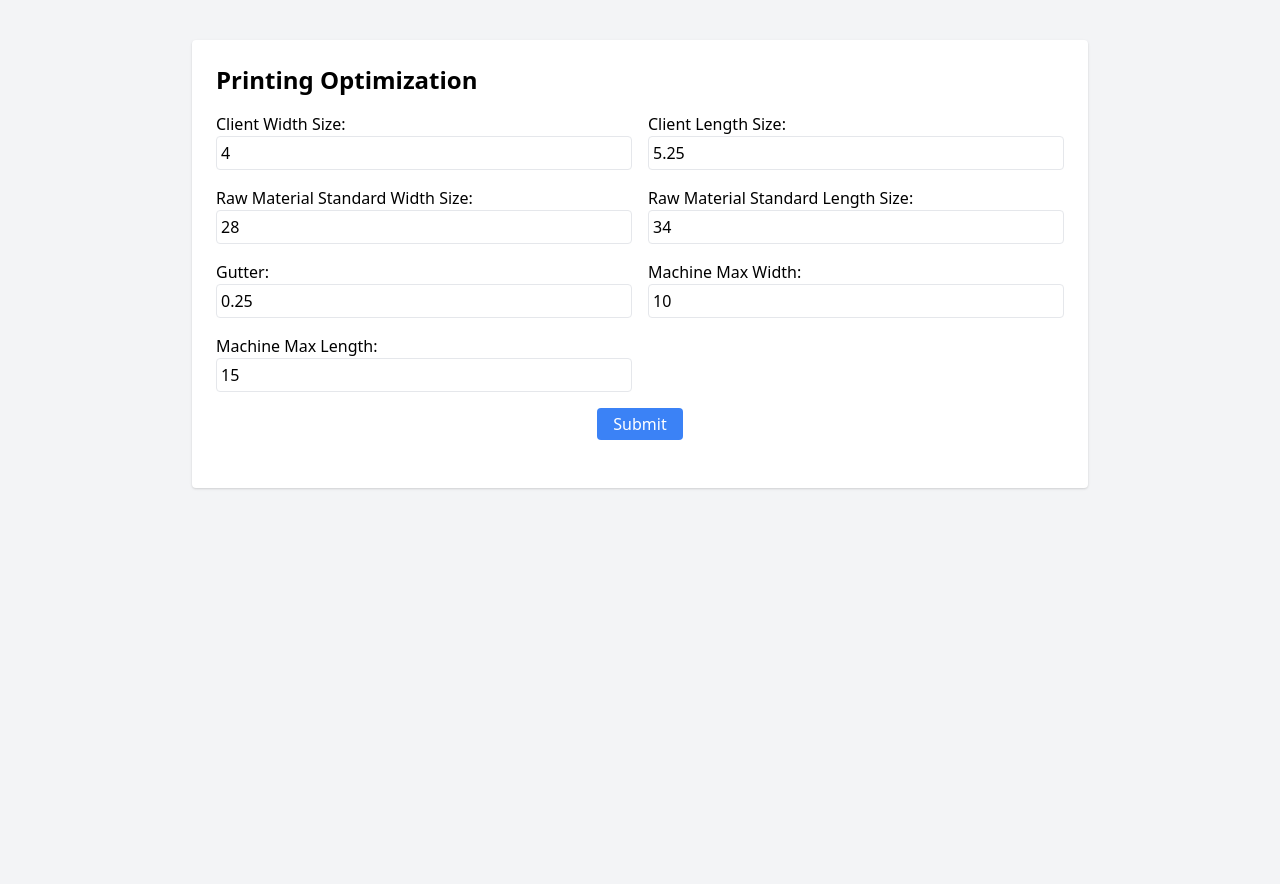
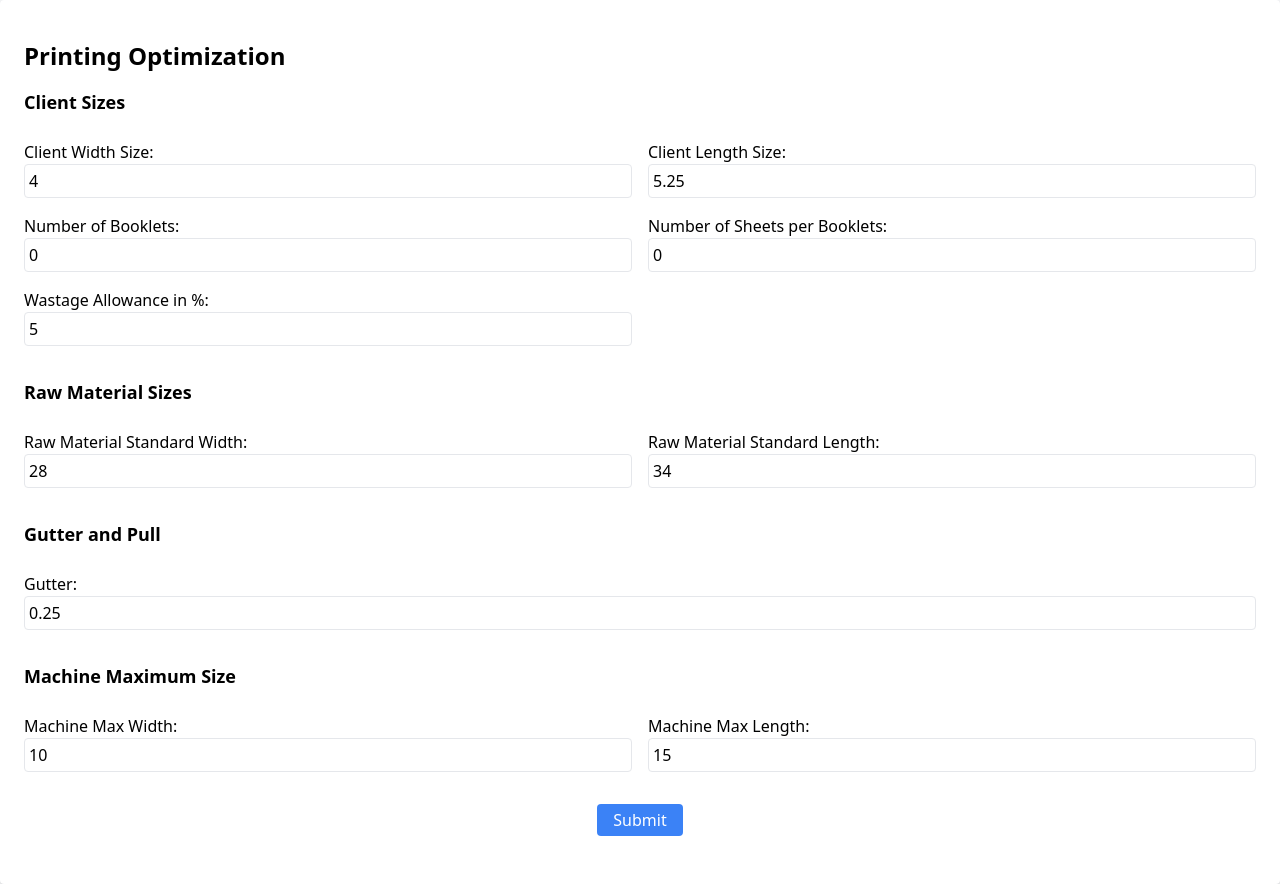
Before and after one commit to jackjk521/cut_bin_optimizer, a Flask app: page / in a window 1280 px wide. Before the commit the page ends 489 px from the top, so only its background shows below. Run offline with Flask 3, Linux system fonts and the light colour scheme.

Commit message:
added computation for number of raw mat used

```diff
--- a/printing_AI_agent/app.py
+++ b/printing_AI_agent/app.py
@@ -74,10 +74,10 @@ def find_optimal_printing_size(client_w, client_h, max_w, max_h, gutter, step=0.
     max_outs = 0
     effective_w = client_w + gutter
     effective_h = client_h + gutter
-    for w in range(int(max_w / step)):
-        for h in range(int(max_h / step)):
-            pw = (w + 1) * step
-            ph = (h + 1) * step
+    for w in range(int(max_w / gutter)):
+        for h in range(int(max_h / gutter)):
+            pw = (w + 1) * gutter
+            ph = (h + 1) * gutter
             if pw > max_w or ph > max_h:
                 continue
             outs = (pw // effective_w) * (ph // effective_h)
@@ -112,6 +112,9 @@ def optimize():
     try:
         client_w = float(request.form['client_width'])
         client_h = float(request.form['client_length'])
+        num_booklets = float(request.form['num_booklets'])
+        num_shts_per_booklet = float(request.form['num_shts_per_booklet'])
+        wastage_allowance = float(request.form['wastage_allowance'])
         raw_w = float(request.form['raw_width'])
         raw_h = float(request.form['raw_length'])
         gutter = float(request.form['gutter'])
@@ -134,6 +137,11 @@ def optimize():
         standard_size_outs = save_sheet_layout(client_w, client_h, raw_w, raw_h, best_size[0], best_size[1], gutter, sheet_file)
         # total_outs = num_sheets * outs_per_sheet
 
+        # Compute for number of sheets
+        total_sheets = num_booklets *  num_shts_per_booklet
+        total_w_wastage_amt = total_sheets * (1 + (wastage_allowance / 100))
+        total_raw_mat_used = round(total_w_wastage_amt/total_outs)
+
         return jsonify({
             "raw_layout": raw_file,
             "print_layout": print_file,
@@ -142,6 +150,10 @@ def optimize():
             "printing_size_outs": printing_size_outs,
             "total_outs": total_outs,
             "standard_size_outs": standard_size_outs,
+
+            "total_sheets": total_sheets,
+            "total_w_wastage_amt": total_w_wastage_amt,
+            "total_raw_mat_used": total_raw_mat_used
 
             # "outs_per_sheet": outs_per_sheet,
             # "total_outs": total_outs
--- a/printing_AI_agent/templates/index.html
+++ b/printing_AI_agent/templates/index.html
@@ -4,42 +4,120 @@
     <meta charset="UTF-8" />
     <meta name="viewport" content="width=device-width, initial-scale=1.0" />
     <title>Printing Optimization</title>
-  <link href="https://cdn.jsdelivr.net/npm/tailwindcss@2.2.19/dist/tailwind.min.css" rel="stylesheet" />
+    <link
+      href="https://cdn.jsdelivr.net/npm/tailwindcss@2.2.19/dist/tailwind.min.css"
+      rel="stylesheet" />
   </head>
   <body class="bg-gray-100">
-  <div class="max-w-4xl mx-auto mt-10 p-6 bg-white rounded shadow">
+    <div class="w-full mx-auto pt-10 p-6 bg-white rounded shadow">
       <h1 class="text-2xl font-bold mb-4">Printing Optimization</h1>
       <form method="POST" action="/optimize" class="grid grid-cols-2 gap-4">
+        <!-- Client Sizes -->
+        <div class="col-span-2">
+          <h2 class="text-lg font-semibold mb-2">Client Sizes</h2>
+        </div>
         <div>
           <label>Client Width Size:</label>
-        <input type="float" value="4" name="client_width" class="border rounded p-1 w-full" />
+          <input
+            type="float"
+            value="4"
+            name="client_width"
+            class="border rounded p-1 w-full" />
         </div>
         <div>
           <label>Client Length Size:</label>
-        <input type="float" value="5.25" name="client_length" class="border rounded p-1 w-full" />
+          <input
+            type="float"
+            value="5.25"
+            name="client_length"
+            class="border rounded p-1 w-full" />
+        </div>
+        <div class="col-span-1">
+          <label>Number of Booklets:</label>
+          <input
+            type="number"
+            value="0"
+            name="num_booklets"
+            class="border rounded p-1 w-full" />
+        </div>
+        <div class="col-span-1">
+          <label>Number of Sheets per Booklets:</label>
+          <input
+            type="number"
+            value="0"
+            name="num_shts_per_booklet"
+            class="border rounded p-1 w-full" />
+        </div>
+        <div class="col-span-1">
+          <label>Wastage Allowance in %: </label>
+          <input
+            type="number"
+            value="5"
+            name="wastage_allowance"
+            class="border rounded p-1 w-full" />
+        </div>
+
+        <!-- Raw Material Sizes -->
+        <div class="col-span-2 mt-4">
+          <h2 class="text-lg font-semibold mb-2">Raw Material Sizes</h2>
         </div>
         <div>
-        <label>Raw Material Standard Width Size:</label>
-        <input type="float" value="28" name="raw_width" class="border rounded p-1 w-full" />
+          <label>Raw Material Standard Width:</label>
+          <input
+            type="float"
+            value="28"
+            name="raw_width"
+            class="border rounded p-1 w-full" />
         </div>
         <div>
-        <label>Raw Material Standard Length Size:</label>
-        <input type="float" value="34" name="raw_length" class="border rounded p-1 w-full" />
+          <label>Raw Material Standard Length:</label>
+          <input
+            type="float"
+            value="34"
+            name="raw_length"
+            class="border rounded p-1 w-full" />
         </div>
-      <div>
+
+        <!-- Gutter and Pull -->
+        <div class="col-span-2 mt-4">
+          <h2 class="text-lg font-semibold mb-2">Gutter and Pull</h2>
+        </div>
+        <div class="col-span-2">
           <label>Gutter:</label>
-        <input type="float" value="0.25" name="gutter" class="border rounded p-1 w-full" />
+          <input
+            type="float"
+            value="0.25"
+            name="gutter"
+            class="border rounded p-1 w-full" />
+        </div>
+
+        <!-- Machine Maximum Size -->
+        <div class="col-span-2 mt-4">
+          <h2 class="text-lg font-semibold mb-2">Machine Maximum Size</h2>
         </div>
         <div>
           <label>Machine Max Width:</label>
-        <input type="float" value="10" name="max_width" class="border rounded p-1 w-full" />
+          <input
+            type="float"
+            value="10"
+            name="max_width"
+            class="border rounded p-1 w-full" />
         </div>
         <div>
           <label>Machine Max Length:</label>
-        <input type="float" value="15" name="max_length" class="border rounded p-1 w-full" />
+          <input
+            type="float"
+            value="15"
+            name="max_length"
+            class="border rounded p-1 w-full" />
         </div>
-      <div class="col-span-2 text-center">
-        <button type="submit" class="bg-blue-500 text-white py-1 px-4 rounded">Submit</button>
+
+        <div class="col-span-2 text-center mt-4">
+          <button
+            type="submit"
+            class="bg-blue-500 text-white py-1 px-4 rounded">
+            Submit
+          </button>
         </div>
       </form>
 
@@ -70,16 +148,28 @@
           <p>Outs per Raw Material Sheet: ${result.standard_size_outs}</p>
           <p>Total Outs: ${result.total_outs}</p>
 
-          <p>Raw Material Layout:</p>
-          <img src='/${result.raw_layout}?t=${timestamp}' class='mt-2 border rounded' />
-          <p class='mt-4'>Optimal Printing Size Layout:</p>
-          <img src='/${result.print_layout}?t=${timestamp}' class='mt-2 border rounded' />
-          <p class='mt-4'>Sheet Layout:</p>
-          <img src='/${result.sheet_layout}?t=${timestamp}' class='mt-2 border rounded' />
+          <h2 class='text-xl font-bold'>Raw Material Usage</h2>
+          <p>Required Total Sheets: ${result.total_sheets}</p>
+          <p>Required Total Sheets with Wastage Allowance: ${result.total_w_wastage_amt}</p>
+          <p>Total Raw Materials to Use: ${result.total_raw_mat_used}</p>
+
+          <div class="flex flex-wrap gap-4 justify-between mt-4">
+            <div class="flex-1 min-w-[300px]">
+              <p class="mb-2">Raw Material Layout:</p>
+              <img src='/${result.raw_layout}?t=${timestamp}' class='w-full border rounded' />
+            </div>
+            <div class="flex-1 min-w-[300px]">
+              <p class="mb-2">Optimal Printing Size Layout:</p>
+              <img src='/${result.print_layout}?t=${timestamp}' class='w-full border rounded' />
+            </div>
+            <div class="flex-1 min-w-[300px]">
+              <p class="mb-2">Sheet Layout:</p>
+              <img src='/${result.sheet_layout}?t=${timestamp}' class='w-full border rounded' />
+            </div>
+          </div>
         `;
         }
       };
     </script>
-
   </body>
 </html>
```
Lines whose indentation alone changed are shown as unchanged.
